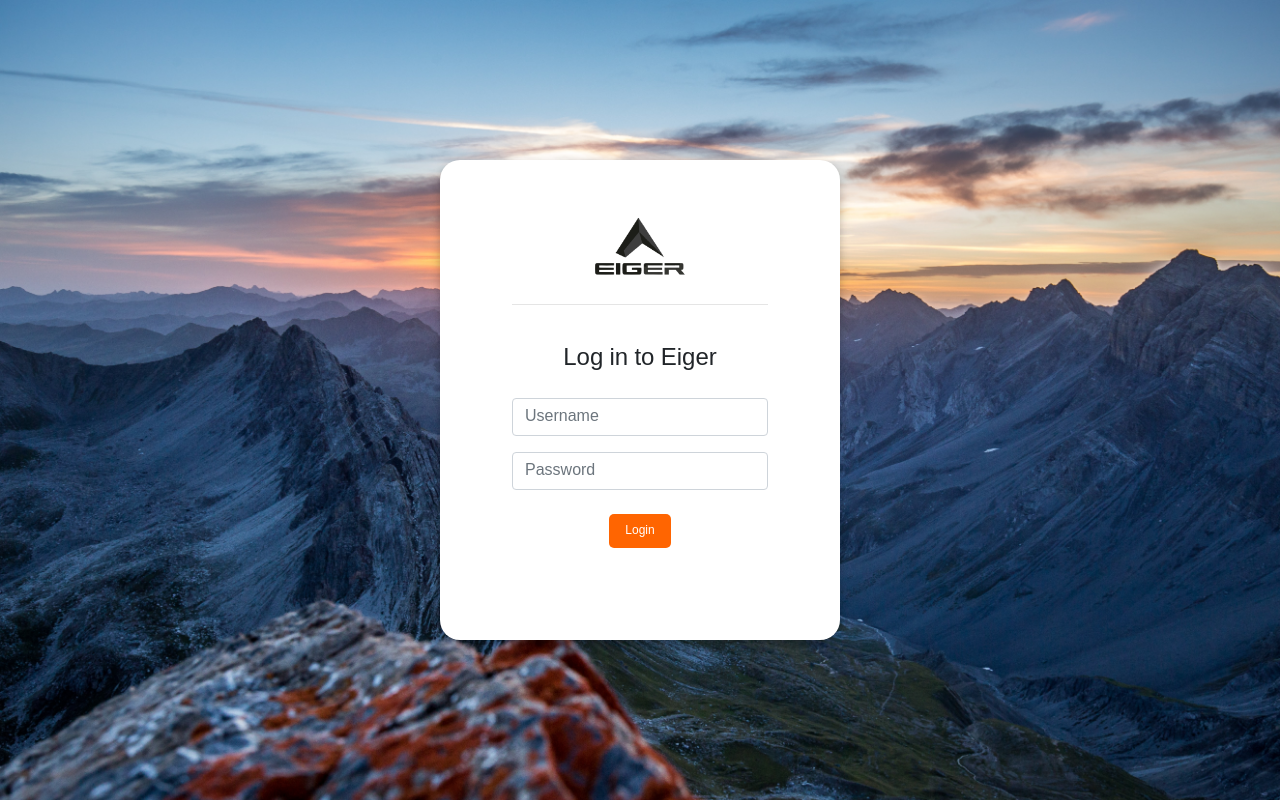
After one commit to ivynajohansen/sportsway-merch, a Flask app: page /auth/login in a window 1280 px wide. The commit adds this page. Run offline with Flask 3, Linux system fonts and the light colour scheme; some libraries are stand-ins or nearby versions; some web fonts are replaced.

Commit message:
feat: login page UI

```diff
--- a/app.py
+++ b/app.py
@@ -9,7 +9,10 @@ app.config['SECRET_KEY'] = '7643627136296035'  # Replace with a strong secret ke
 csrf = CSRFProtect(app)
 
 from routes.mfp import mfp_blueprint
+from routes.auth import auth_blueprint
+
 app.register_blueprint(mfp_blueprint, url_prefix='/mfp')
+app.register_blueprint(auth_blueprint, url_prefix='/auth')
 
 class MyHandler(FileSystemEventHandler):
     def on_modified(self, event):
--- /dev/null
+++ b/forms.py
@@ -0,0 +1,7 @@
+from flask_wtf import FlaskForm
+from wtforms import StringField, PasswordField, SubmitField
+
+class LoginForm(FlaskForm):
+    username = StringField('Username')
+    password = PasswordField('Password')
+    submit = SubmitField('Login')
--- /dev/null
+++ b/routes/auth.py
@@ -0,0 +1,9 @@
+from flask import Blueprint, render_template, request
+from forms import LoginForm
+
+auth_blueprint = Blueprint('auth', __name__)
+
+@auth_blueprint.route('/login', methods=['GET', 'POST'])
+def login():
+    form = LoginForm()
+    return render_template('login.html', form = form)
--- a/static/css/style.css
+++ b/static/css/style.css
@@ -358,3 +358,26 @@ background: #e75f03;
 .form-buttons{
     margin-top: 35px;
 }
+
+
+/* LOGIN */
+
+.formbg{
+    background-image: url('/static/images/mountain.jpg');
+    background-size: cover;
+    height: 100vh;
+}
+
+.form-container{
+    display: flex;
+    padding: 50px;
+}
+
+.FormBox1 {
+    display: block;
+    width: 400px;
+    height: 480px;
+    border-radius: 20px;
+    background-color: white;
+    box-shadow: 0px 4px 10px rgba(0, 0, 0, 0.25);
+}
--- /dev/null
+++ b/templates/layoutLogin.html
@@ -0,0 +1,34 @@
+<!DOCTYPE html>
+<html lang="en">
+
+<head>
+  <title>Eiger</title>
+  <meta charset="utf-8">
+  <meta name="viewport" content="width=device-width, initial-scale=1">
+  <!-- <meta name="csrf-token" content="{{ csrf_token() }}"> -->
+  <link rel="icon" href="{{ url_for('static', filename='images/favicon_io/favicon.ico') }}" type="image/x-icon">
+  <script src="https://ajax.googleapis.com/ajax/libs/jquery/3.6.4/jquery.min.js"></script>
+  <script src="https://cdn.jsdelivr.net/npm/uuid@8.3.2/dist/umd/uuidv4.min.js"></script>
+  <link rel="stylesheet" href="https://cdnjs.cloudflare.com/ajax/libs/font-awesome/5.15.3/css/all.min.css">
+
+  <link rel="stylesheet" href="https://stackpath.bootstrapcdn.com/bootstrap/4.3.1/css/bootstrap.min.css" integrity="sha384-ggOyR0iXCbMQv3Xipma34MD+dH/1fQ784/j6cY/iJTQUOhcWr7x9JvoRxT2MZw1T" crossorigin="anonymous">
+  <link rel="stylesheet" type="text/css" href="{{ url_for('static', filename='css/style.css') }}" />
+  <link href="https://fonts.cdnfonts.com/css/noto-sans-bengali" rel="stylesheet">
+  <link rel="stylesheet" href="https://use.fontawesome.com/releases/v5.8.1/css/solid.css">
+
+  {% block script %}{% endblock %}
+</head>
+
+<body>
+    <div class="formbg m-0 d-flex justify-content-center">
+        <div class="form-container justify-content-center align-items-center">
+            <div class="FormBox1 mx-0 text-center p-4">
+                <img style="height: 80px;" class="mt-4" src="{{ url_for('static', filename='images/logo.png') }}">
+                <hr class="temp mx-5" />
+                {% block form %}{% endblock %}
+            </div>
+        </div>
+    </div>
+</body>
+
+</html>
--- /dev/null
+++ b/templates/login.html
@@ -0,0 +1,44 @@
+{% extends 'layoutLogin.html' %}
+
+{% block form %}
+
+<form class="form px-5 pb-4 pt-4" id="login_form" action="/dashboard">
+    {{ form.hidden_tag() }}
+    <div class="form-title form-group mb-4">
+        <h4>Log in to Eiger</h4>
+    </div>
+
+    <div class = "d-flex justify-content-center">
+        <div class="form-group m-0 p-0">
+            <div class="form-group mb-3">
+                <div class="d-flex justify-content-center">
+                    <input class="form-control" type="text" placeholder="Username" id = "username" required/>
+                </div>
+            </div>
+
+            <div class="form-group">
+                <div class="d-flex justify-content-center">
+                    <input class="form-control" type="password" placeholder="Password" id = "password" required/>
+                </div>
+            </div>
+        </div>
+    </div>
+
+    <!--Buttons-->
+    <div class="text-center d-block">
+        <p class = "error-message text-danger p-0 m-0"></p>
+        <button type="submit" class="primary-btn mt-2 mb-4" id="employeelogin_submit">Login</button>
+    </div>
+
+    </div>
+
+</form>
+
+<script>
+    document.getElementById('login_form').addEventListener('submit', function(event) {
+        event.preventDefault();
+        window.location.href = '/mfp/company-target';
+    });
+</script>
+
+{% endblock %}
```
Also changed, not shown: static/images/logo.png, static/images/mountain.jpg (added).
